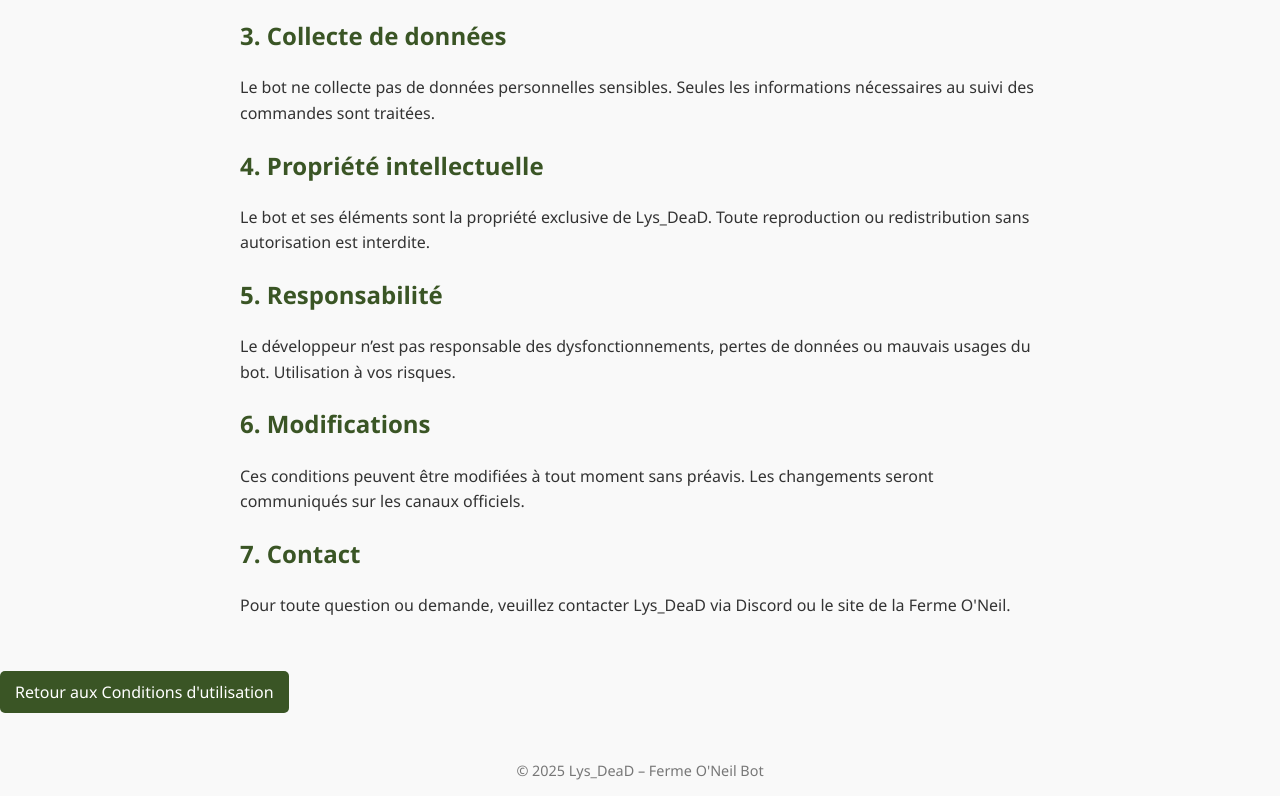
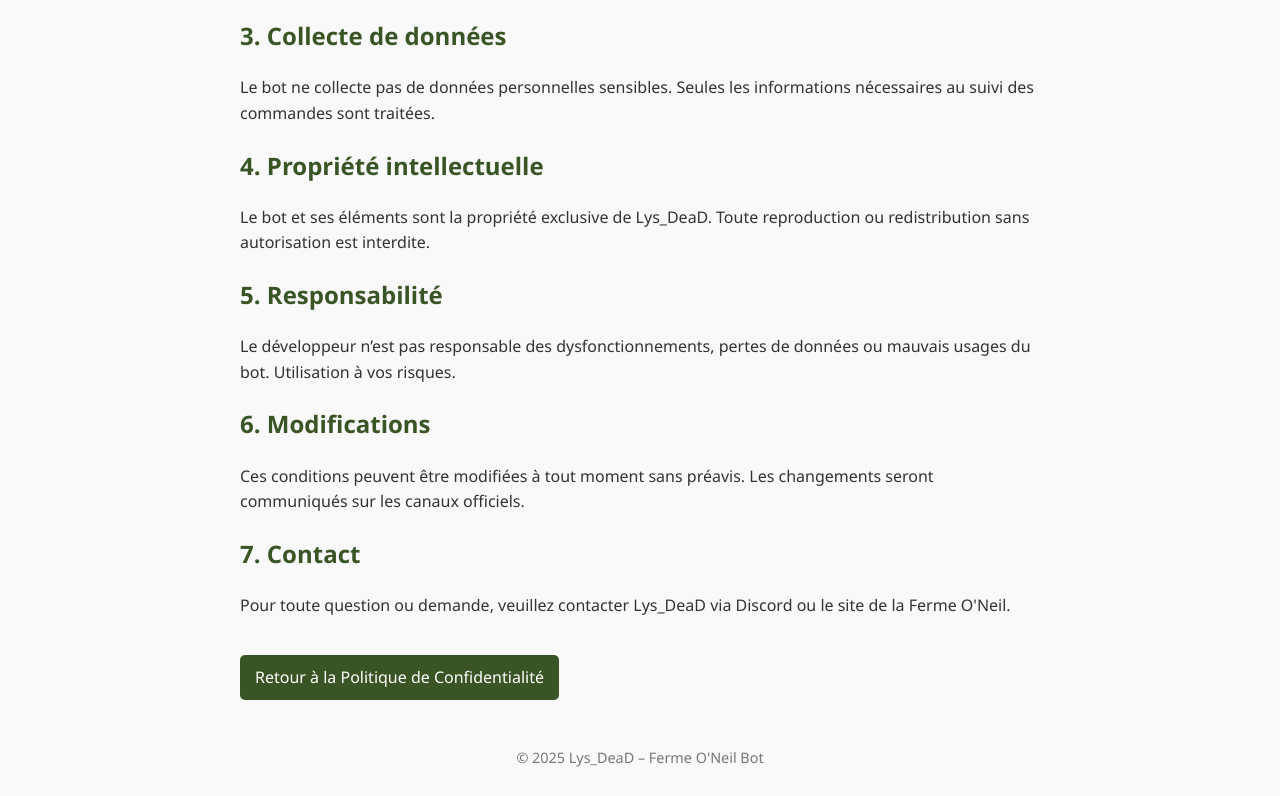
Before and after one commit to LysDeaD/Ferme-O-Neil-Bot, a website: page public/terms.html in a window 1280 px wide. Shown: the part 507-1303 px from the top of the page. Drawn offline with Linux system fonts and the light colour scheme.

Commit message:
Modification CSS/HTML

```diff
--- a/public/terms.html
+++ b/public/terms.html
@@ -77,9 +77,10 @@
 
     <h2>7. Contact</h2>
     <p>Pour toute question ou demande, veuillez contacter Lys_DeaD via Discord ou le site de la Ferme O'Neil.</p>
+
+    <a href="privacy.html" class="button">Retour à la Politique de Confidentialité</a>
   </main>
 
-  <a href="terms.html" class="button">Retour aux Conditions d'utilisation</a>
 
   <footer>
     &copy; 2025 Lys_DeaD – Ferme O'Neil Bot
```
